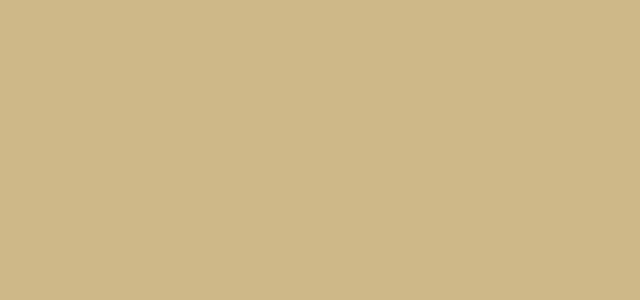
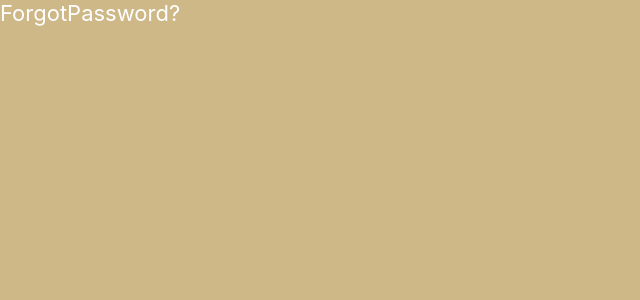
Before and after one commit to AdityaGupta03/PurdueHub, a React (Create React App) app in the folder register_ui/register-ui/: page /forgotpass in a window 1280 px wide. Before the commit this address had no page. Shown: the top 300 px of the page, without its empty margins (0-640 px from the left). Built offline with nearby package versions, Linux system fonts and the light colour scheme.

Commit message:
Starting Forgetting Password Page

```diff
--- a/register_ui/register-ui/src/App.js
+++ b/register_ui/register-ui/src/App.js
@@ -3,6 +3,7 @@ import logo from './logo.svg';
 import Register from './Register';
 import Login from './Login';
 import Home from './Home';
+import ForgotPassword from './ForgotPassword';
 
 import {BrowserRouter, Route, Routes} from 'react-router-dom';
 
@@ -16,6 +17,7 @@ function App() {
         <Route path='/register' element={<Register />} />
         <Route path='/login' element={<Login />} />
         <Route path='/' element={<Home />} />
+        <Route path='/forgotpass' element={<ForgotPassword />} />
       </Routes>
     </BrowserRouter>
   );
--- a/register_ui/register-ui/src/ForgotPassword.js
+++ b/register_ui/register-ui/src/ForgotPassword.js
@@ -0,0 +1,7 @@
+import React from 'react'
+
+export default function ForgotPassword() {
+  return (
+    <div>ForgotPassword?</div>
+  )
+}
```
